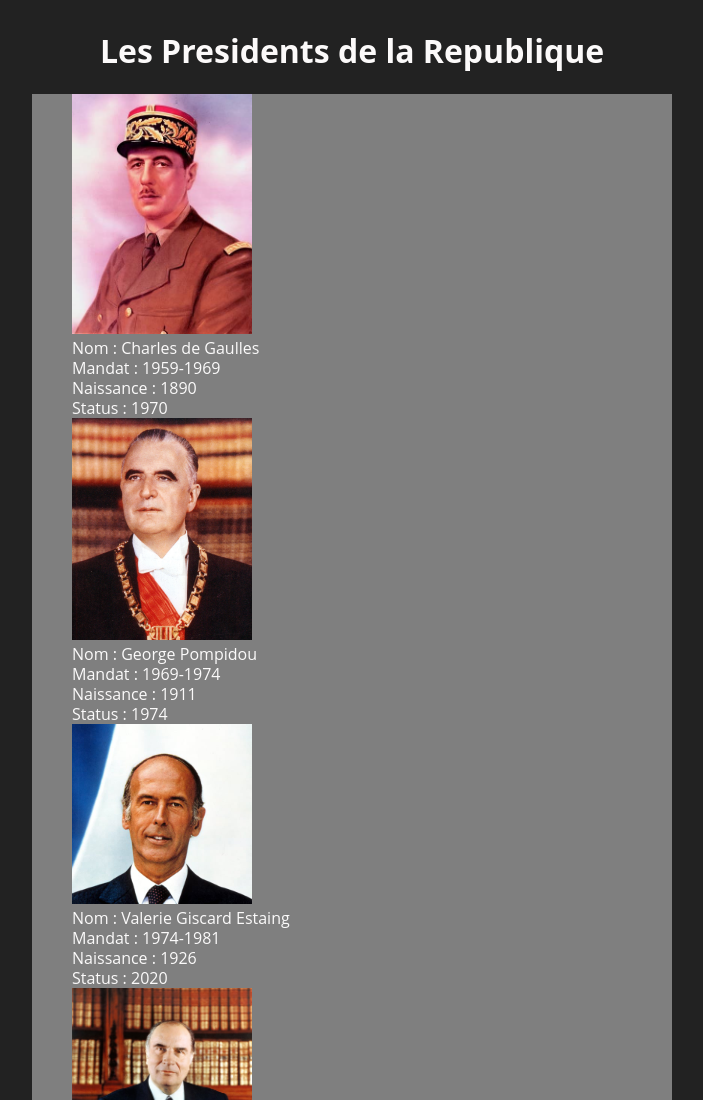
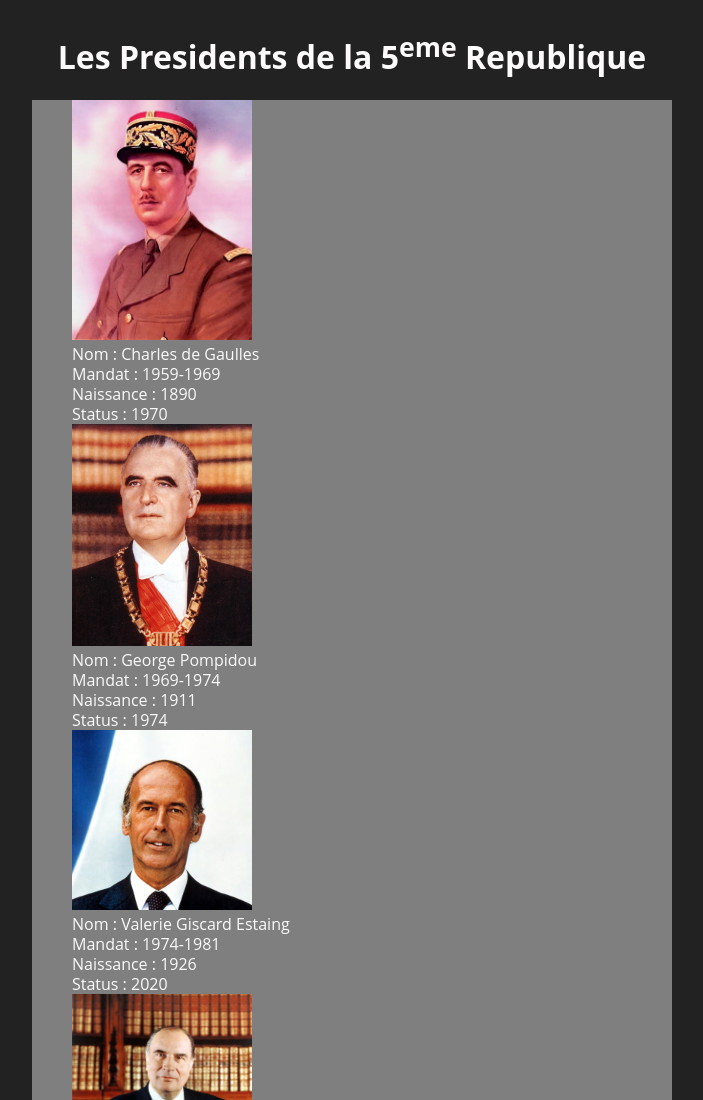
Before and after one commit to Lusegar/streaming_horreur-thriller, a plain HTML site: page index.html in a window 1280 px wide. Shown: the top 1100 px of the page, without its empty margins (288-991 px from the left). Drawn offline with Linux system fonts and the light colour scheme.

Commit message:
[MODIF] index

```diff
--- a/index.html
+++ b/index.html
@@ -14,14 +14,14 @@
 <body>
     <header>
 		<h1>
-            Les Presidents de la Republique
+            Les Presidents de la 5<sup>eme</sup> Republique
         </h1>
 	</header>
     <main>
-
-        <ul class="collection" role="group" aria-labelledby="presidents">
+      <div class="primary-grid" role="group" aria-labelledby="collection">
+        <ul id="collection">
         </ul>
-
+    </div>
     </main>
     <footer>
         <p>
```
Also changed, not shown: css/reset.css (+7 -0 lines).
